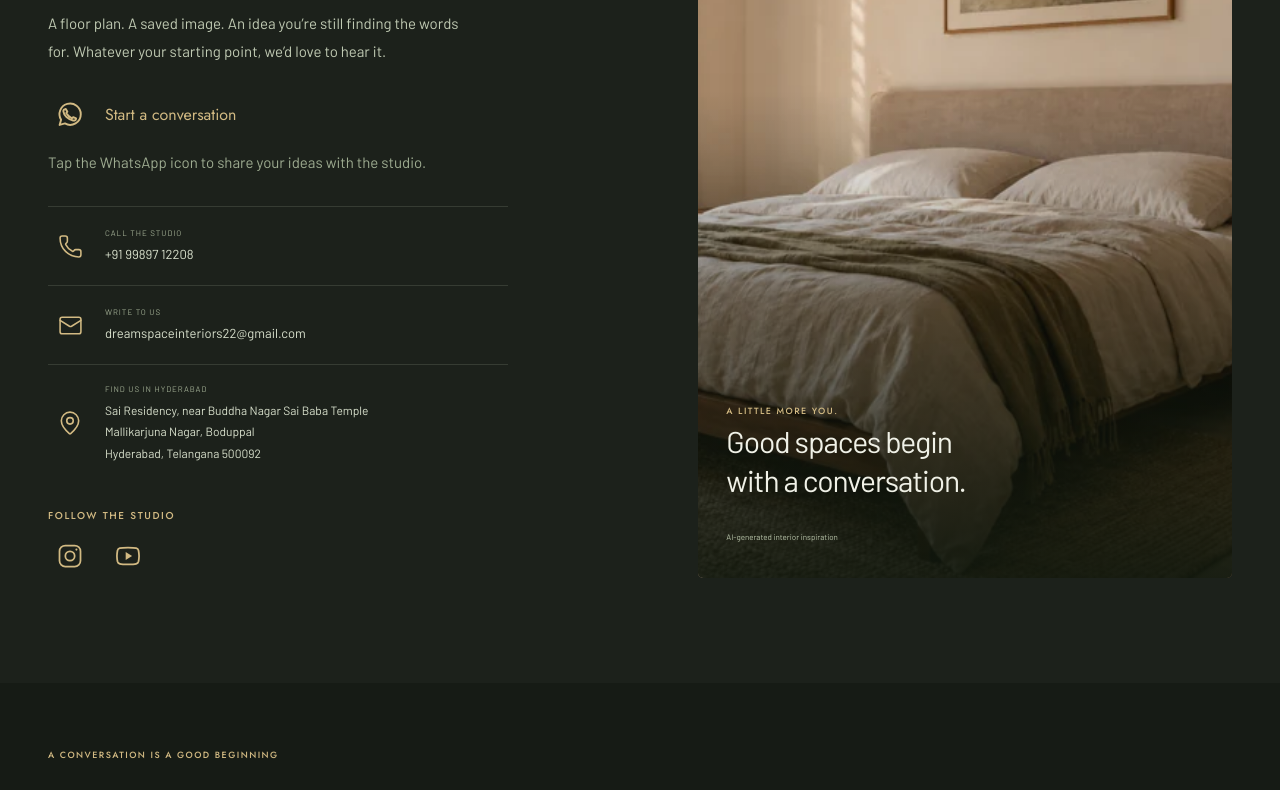
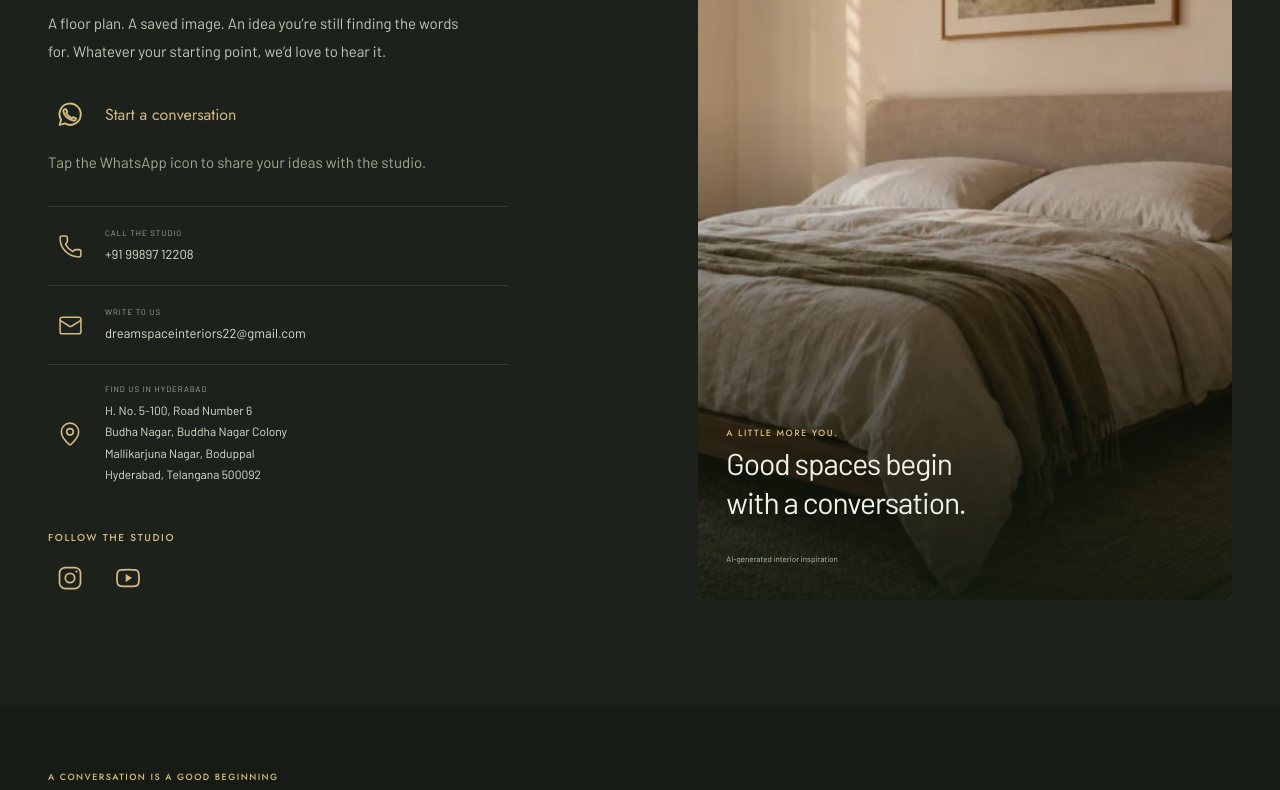
Before and after one commit to SairaammBharadwaj/demo-interior-website-1, a React (Vite) app: page / in a window 1280 px wide. Shown: the part 7622-8412 px from the top of the page. Built offline with nearby package versions, Linux system fonts and the light colour scheme.

Commit message:
Correct studio address and map destination from client listing

```diff
--- a/src/data/studio.js
+++ b/src/data/studio.js
@@ -6,8 +6,8 @@ export const studio = {
   whatsapp: 'https://wa.me/919989712208',
   instagram: 'https://www.instagram.com/dreamspaceinteriors22/',
   youtube: 'https://www.youtube.com/@dsinteriors_hyd',
-  address: ['Sai Residency, near Buddha Nagar Sai Baba Temple', 'Mallikarjuna Nagar, Boduppal', 'Hyderabad, Telangana 500092'],
-  map: 'https://www.google.com/maps/search/?api=1&query=Sai+Residency+Buddha+Nagar+Sai+Baba+Temple+Boduppal+Hyderabad',
+  address: ['H. No. 5-100, Road Number 6', 'Budha Nagar, Buddha Nagar Colony', 'Mallikarjuna Nagar, Boduppal', 'Hyderabad, Telangana 500092'],
+  map: 'https://www.google.com/maps/search/?api=1&query=DS+INTERIORS%2C+H+5-100%2C+Road+Number+6%2C+Budha+Nagar%2C+Buddha+Nagar+Colony%2C+Mallikarjuna+Nagar%2C+Boduppal%2C+Hyderabad%2C+Telangana+500092',
 };
 
 // AI-generated photographic inspiration; never represented as completed client work.
```
Also changed, not shown: 1 other file (tests, documents, lock files or other folders).
